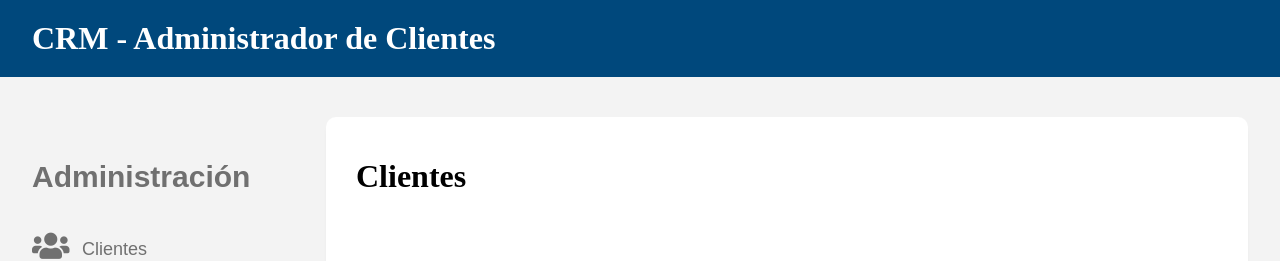
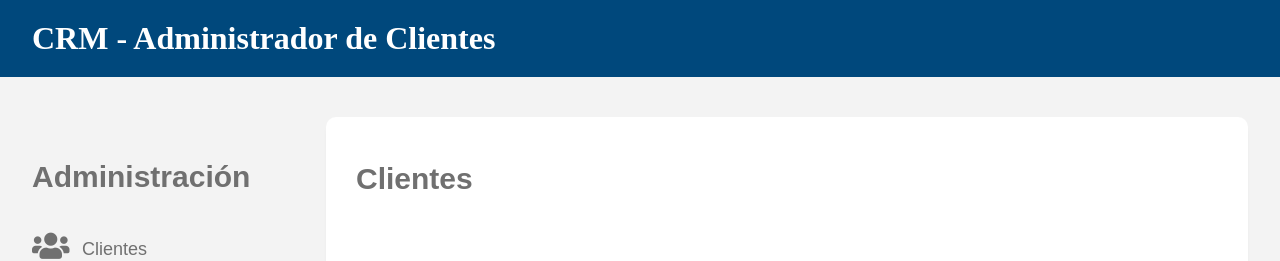
Before and after one commit to andmar001/MERN---frontend, a React (Create React App) app: page / in a window 1280 px wide. Shown: the top 261 px of the page. Built offline with nearby package versions, Linux system fonts and the light colour scheme; no server answers.

Commit message:
almacenando los resultados de la consulta en el state y useState

```diff
--- a/src/components/clientes/Clientes.js
+++ b/src/components/clientes/Clientes.js
@@ -1,25 +1,40 @@
-import React, { useEffect } from 'react';
+import React, { useEffect, useState, Fragment } from 'react';
 
 // cliente de axios
 import clienteAxios from '../../config/axios';
 
 function Clientes() {
 
+  // trabajar con el state
+  // clientes = state,  guardarClientes = funcion para guardar el state, los datos que se van a guardar en el state
+  const [clientes, guardarClientes] = useState([]);
+
   //query a la API
   const consultarAPI = async () => {
     const clientesConsulta = await clienteAxios.get('/clientes');
+
+    // colocar el resultado en el state
+    guardarClientes(clientesConsulta.data);
   }
 
   // useEffect es similar a componentDidMount y componentDidUpdate
   useEffect(() => {
     //consultar la API
     consultarAPI();
-  })
+  }, [])
 
   return (
-    <h1>
-      Clientes
-    </h1>
+    <Fragment>
+
+      <h2>Clientes</h2>
+      <ul className="listado-clientes">
+        {
+          clientes.map(cliente => {
+          })
+        }
+      </ul>
+
+    </Fragment>
   );
 }
 
```
